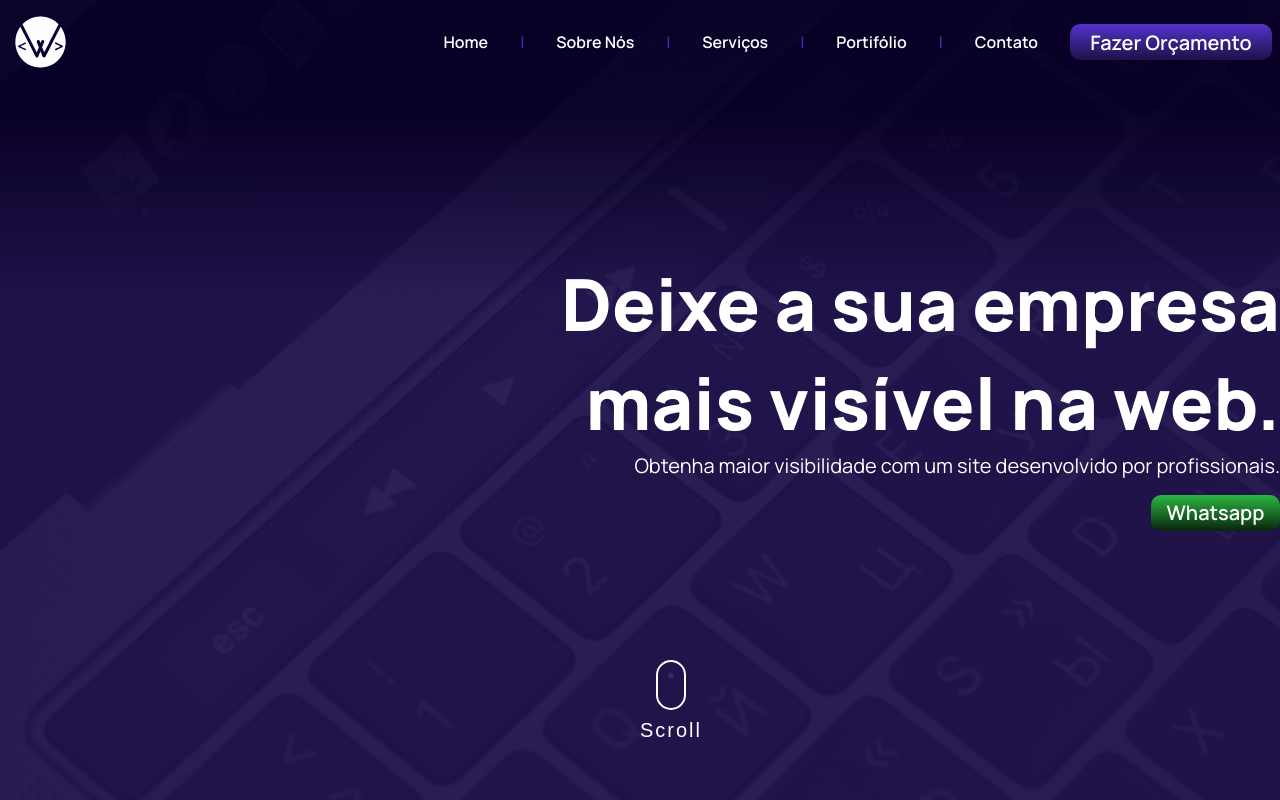
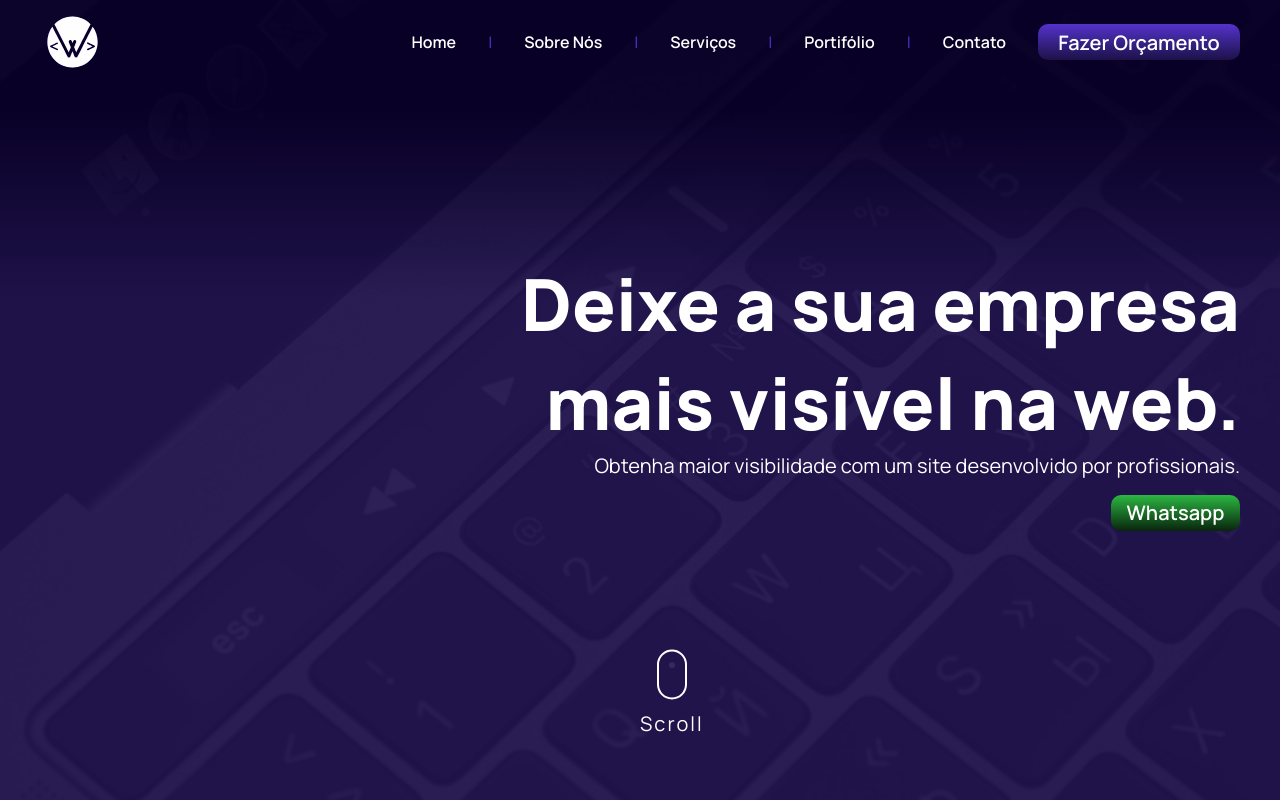
Before and after one commit to luanrodriguespigosso/site-webview, a plain HTML site: page index.html in a window 1280 px wide. Shown: the top 800 px of the page. Drawn offline with Linux system fonts and the light colour scheme.

Commit message:
redução width container, removido font btn-about

```diff
--- a/css/default.css
+++ b/css/default.css
@@ -53,8 +53,8 @@ p {
 }
 
 .container {
-    width: 1300px;
-    max-width: 1300px;
+    width: 1200px;
+    max-width: 1200px;
 }
 
 /* Default Texts  */
--- a/css/style.css
+++ b/css/style.css
@@ -206,7 +206,6 @@ nav .btn-orc {
     -webkit-transform: translate(0, -50%);
     transform: translate(0, -50%);
     color: #fff;
-    font: normal 400 20px/1 'Josefin Sans', sans-serif;
     letter-spacing: .1em;
     text-decoration: none;
     transition: opacity .3s;
--- a/js/index.js
+++ b/js/index.js
@@ -3,7 +3,7 @@ window.addEventListener("scroll", function(event) {
     var scroll = this.scrollY;
 
     console.log(scroll);
-    if (scroll >= 700) {
+    if (scroll >= 92) {
         document.getElementById("menu").style.background = "rgba(255, 255, 255, 0.95)";
         document.getElementById("menu").style.transition = "0.7s";
         document.getElementById("menu").style.borderBottom = "1px solid rgba(32, 19, 77, 0.2)";
@@ -15,7 +15,7 @@ window.addEventListener("scroll", function(event) {
         document.getElementById("menuitem-3").style.color = "#20134D";
         document.getElementById("menuitem-4").style.color = "#20134D";
         document.getElementById("menuitem-5").style.color = "#20134D";
-    } else if (scroll < 700) {
+    } else if (scroll < 92) {
         document.getElementById("menu").style.background = "rgba(32, 19, 77, 0.0)";
         document.getElementById("menu").style.transition = "0.7s";
         document.getElementById("menu").style.borderBottom = "0px solid rgba(32, 19, 77, 0.2)";
```
